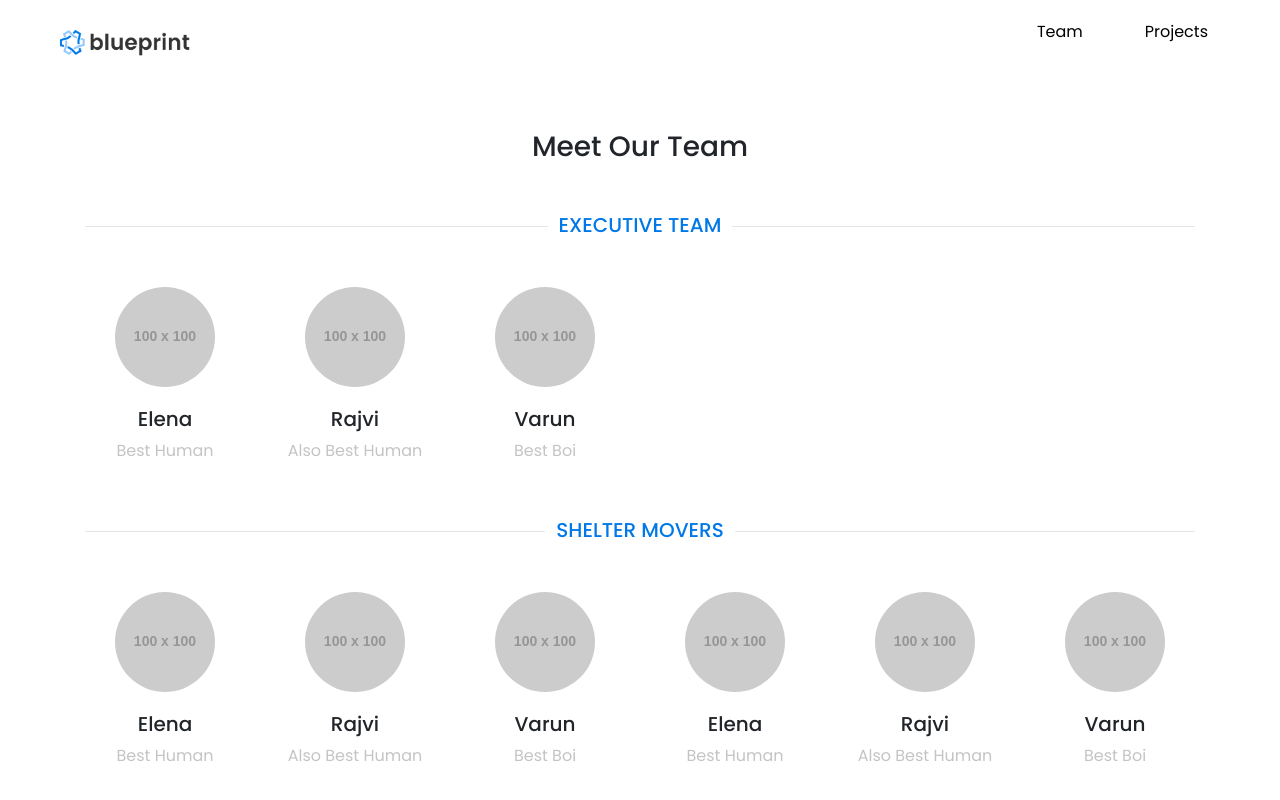
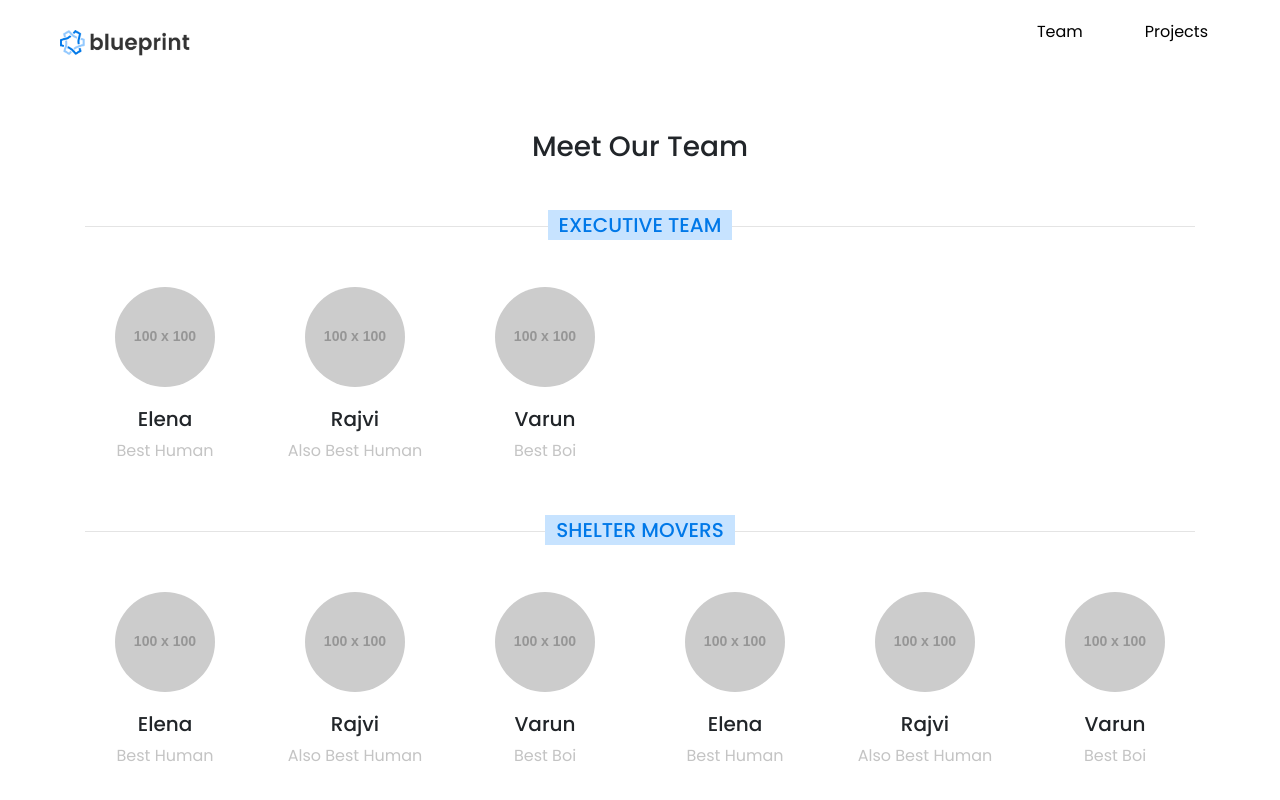
Before and after one commit to uoftblueprint/uoftblueprint.github.io, a React (Create React App) app: page /team in a window 1280 px wide. Shown: the top 800 px of the page. Built offline with nearby package versions, Linux system fonts and the light colour scheme.

Commit message:
added highlight

```diff
--- a/src/Pages/Team/Team.css
+++ b/src/Pages/Team/Team.css
@@ -18,7 +18,7 @@ body {
 }
 
 .Header {
-  background: #fff;
+  background: #c7e3ff;
   padding: 0 10px;
   color: #0078e8;
 }
--- a/src/Pages/Team/Team.js
+++ b/src/Pages/Team/Team.js
@@ -93,7 +93,6 @@ const Team = () => {
           </Col>
         </Row>
       </div>
-
     </div>
   );
 };
```
